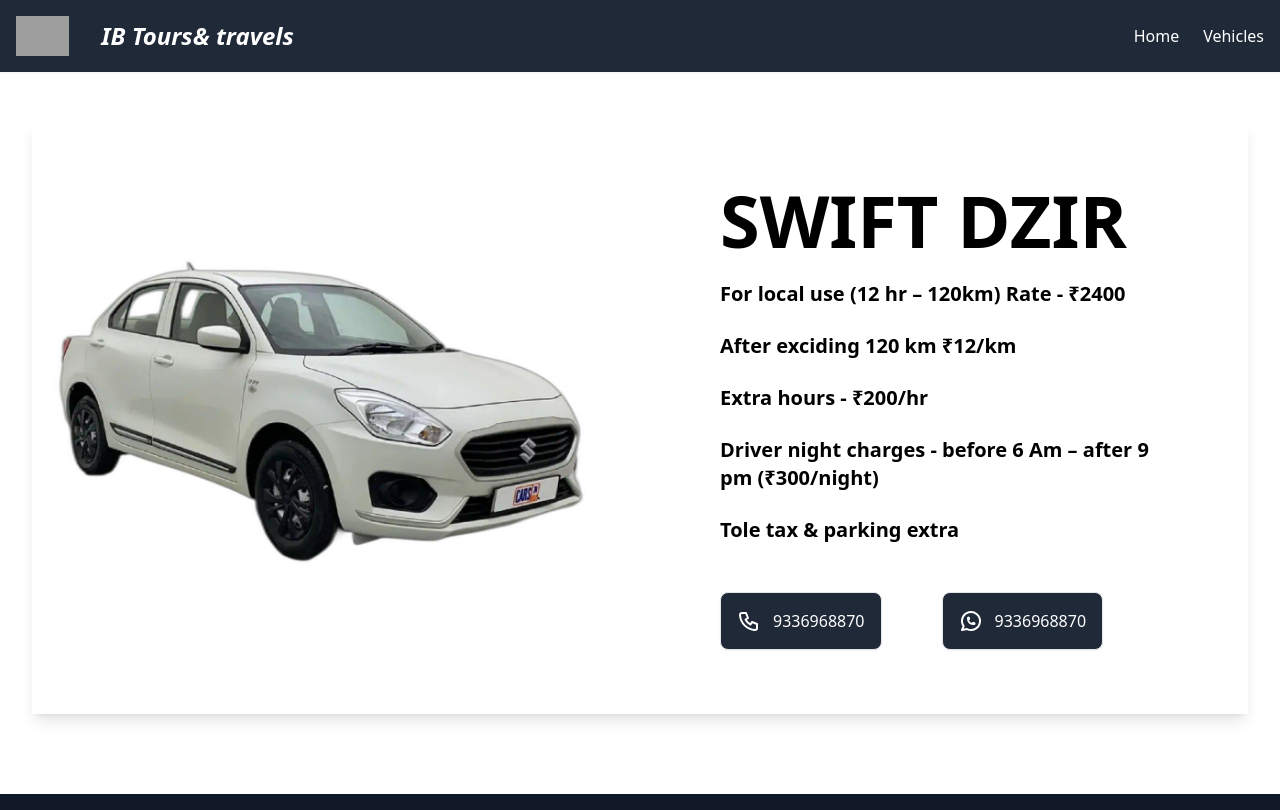
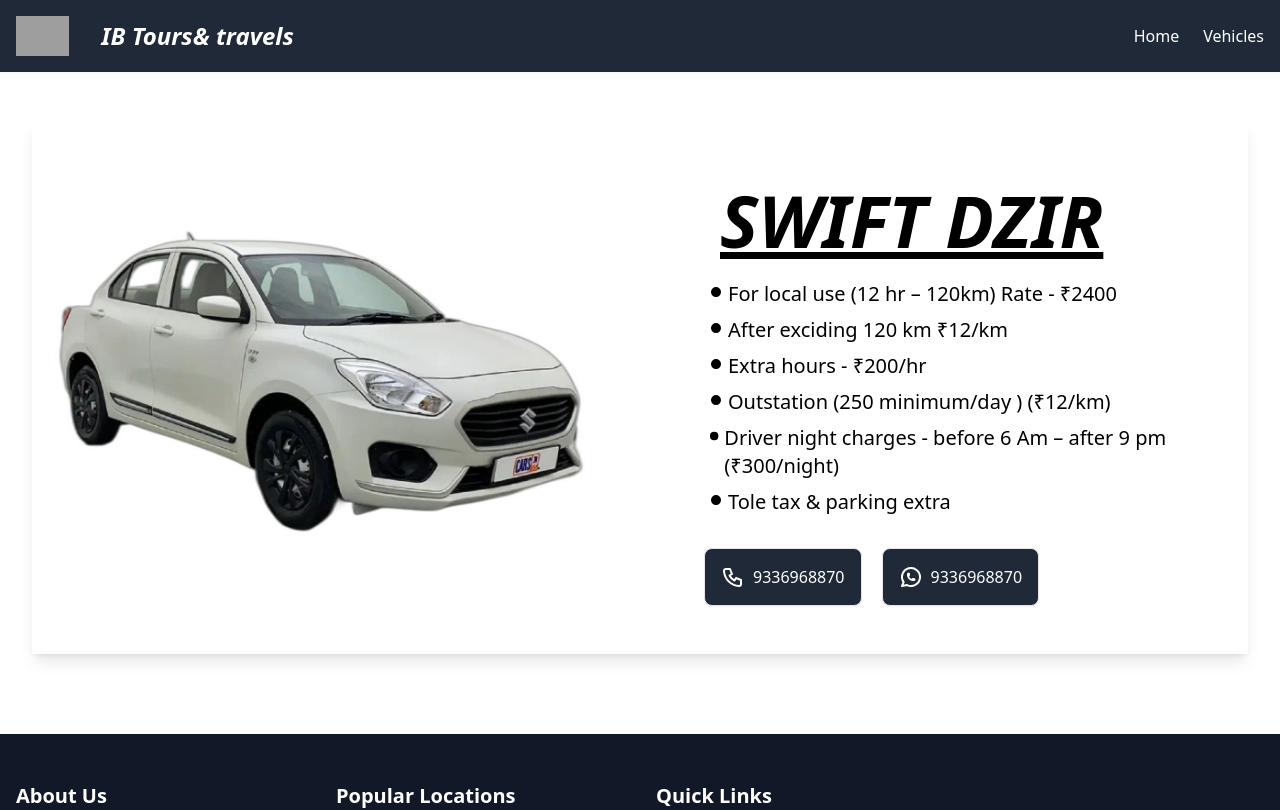
Before and after one commit to Arush-rai/travels, a Next.js app in the folder frontend/: page /cardetails/1 in a window 1280 px wide. Shown: the top 810 px of the page. Built offline with nearby package versions, Linux system fonts and the light colour scheme; grey boxes are pictures that could not be loaded.

Commit message:
updates
updates

```diff
--- a/frontend/src/app/cardetails/[id]/page.jsx
+++ b/frontend/src/app/cardetails/[id]/page.jsx
@@ -3,7 +3,7 @@
 import { useParams } from 'next/navigation';
 import React, { useState } from 'react';
 import vehicles from '../../vehiclesData';
-import { IconBrandWhatsapp, IconPhone, IconPhoneFilled } from '@tabler/icons-react';
+import { IconBrandWhatsapp, IconPhone, IconPhoneFilled, IconPointFilled } from '@tabler/icons-react';
 
 
 const CarDetails = () => {
@@ -27,37 +27,38 @@
                     {/* End Col */}
                     <div className="mt-5 sm:mt-10 lg:mt-0">
                         <div className="m-4 p-6 bg-white rounded-xl">
-                            <h1 className="block text-4xl sm:text-5xl md:text-6xl lg:text-7xl m-6 font-semibold uppercase text-black dark:text-blue-500">
+                            <i className="block underline text-4xl sm:text-5xl md:text-6xl lg:text-7xl m-6 font-semibold uppercase text-black dark:text-blue-500">
                                 {vehicle.name}
+                            </i>
+                            <h1 className='flex text-xl m-2'>
+                           < IconPointFilled/>  {vehicle.price}
                             </h1>
-                            <h1 className='font-bold text-xl m-6'>
-                                {vehicle.price}
+                            <h1 className='flex text-xl m-2'>
+                             < IconPointFilled/>   {vehicle.after}
                             </h1>
-                            <h1 className='font-bold text-xl m-6'>
-                                {vehicle.after}
+                            <h1 className='flex text-xl m-2'>
+                              < IconPointFilled/>  {vehicle.extra}
                             </h1>
-                            <h1 className='font-bold text-xl m-6'>
-                                {vehicle.extra}
+                            <h1 className='flex text-xl m-2'>
+                             < IconPointFilled/>   {vehicle.outstation}
                             </h1>
-                            <h1 className='font-bold text-xl m-6'>
-                                {vehicle.outstanding}
+                            <h1 className='flex text-xl m-2'>
+                              < IconPointFilled/>  {vehicle.night}
                             </h1>
-                            <h1 className='font-bold text-xl m-6'>
-                                {vehicle.night}
-                            </h1>
-                            <h1 className='font-bold text-xl m-6'>
-                                {vehicle.alt}
+                            <h1 className='flex text-xl m-2'>
+                             < IconPointFilled/>   {vehicle.alt}
                             </h1>
 
-                            <div className='flex gap-3'>
-                                <h2 className='flex gap-3 border shadow-sm rounded-lg p-4 m-6 bg-gray-800 text-white'>
+                            <div className='flex gap-1'>
+                                <h2 className='flex border gap-2 shadow-sm rounded-lg p-4 m-2 mt-6 bg-gray-800 text-white'>
                                     <IconPhone />
                                     <span>9336968870</span>
 
                                 </h2>
-                                <h2 className='flex gap-3 border shadow-sm rounded-lg p-4 m-6 bg-gray-800 text-white'>
+                                <h2 className='flex border gap-2 shadow-sm rounded-lg p-4 m-2 mt-6 bg-gray-800 text-white'>
                                     <IconBrandWhatsapp />
-                                    <span>9336968870</span></h2></div>
+                                    <span>9336968870</span></h2>
+                            </div>
 
 
                         </div>
--- a/frontend/src/app/page.jsx
+++ b/frontend/src/app/page.jsx
@@ -79,7 +79,7 @@
                   <i className="ri-customer-service-2-line text-primary text-4xl" />
                 </div>
                 <h3 className="text-xl font-semibold mb-4">24/7 Customer Support</h3>
-                <h3 className="text-xl font-semibold mb-4">1234567890</h3>
+                <h3 className="text-xl font-semibold mb-4">9336968870</h3>
                 <p className="text-gray-600">
                   Our dedicated team is always available to assist you with any queries or concerns.
                 </p>
--- a/frontend/src/app/vehiclesData.js
+++ b/frontend/src/app/vehiclesData.js
@@ -15,7 +15,7 @@
 
   {
     id: '2',
-    name: 'innova crysta',
+    name: 'Innova Crysta',
     image: 'inovacrysta.jpg',
     description: 'Premium experience',
     price: 'For local use (12 hr – 120km) Rate - ₹3400',
@@ -28,7 +28,7 @@
 
   {
     id: '3',
-    name: 'inova',
+    name: 'Inova',
     image: 'inova.jpg',
     description: 'Want some comfort...',
     price: 'For local use (12 hr – 120km) Rate - ₹3000',
@@ -53,7 +53,7 @@
 
   {
     id: '5',
-    name: 'tempo traveller(17 seater)',
+    name: 'Tempo traveller(17 seater)',
     image: 'tampo.jpg',
     description: 'Best ride for long distance',
     price: 'For local use (12 hr – 120km) Rate - ₹8000',
@@ -77,7 +77,7 @@
   },
   {
     id: '7',
-    name: 'honda city ',
+    name: 'Honda city ',
     image: 'hondacity.jpg',
     description: 'Best ride for long distance',
     price: 'For local use (12 hr – 120km) Rate - ₹3200',
```
